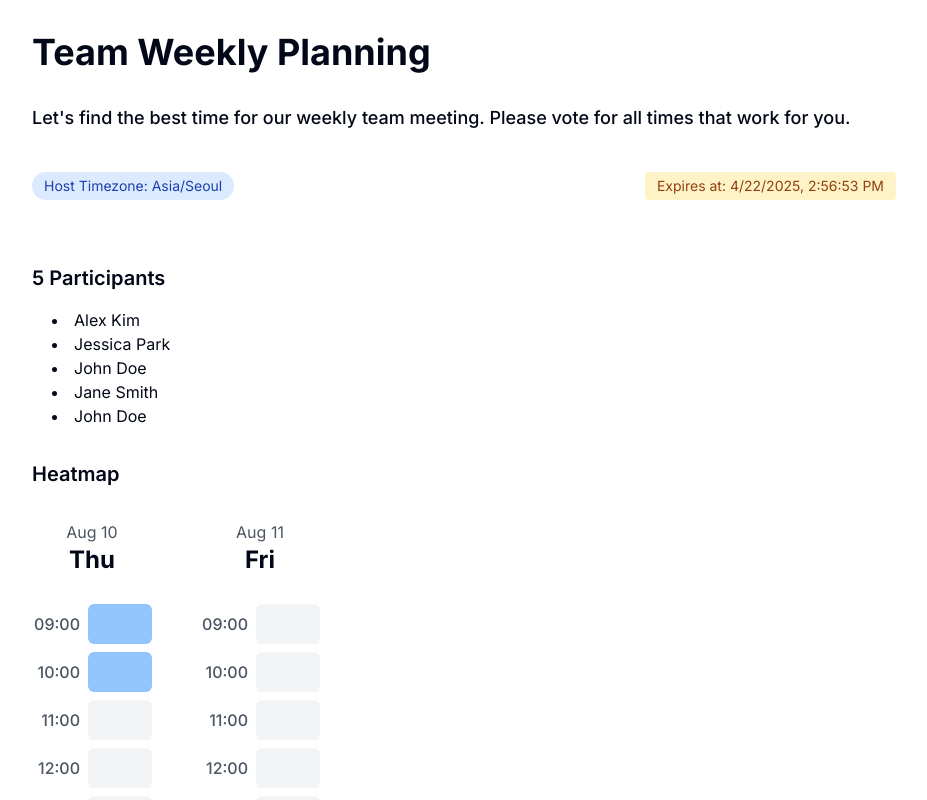
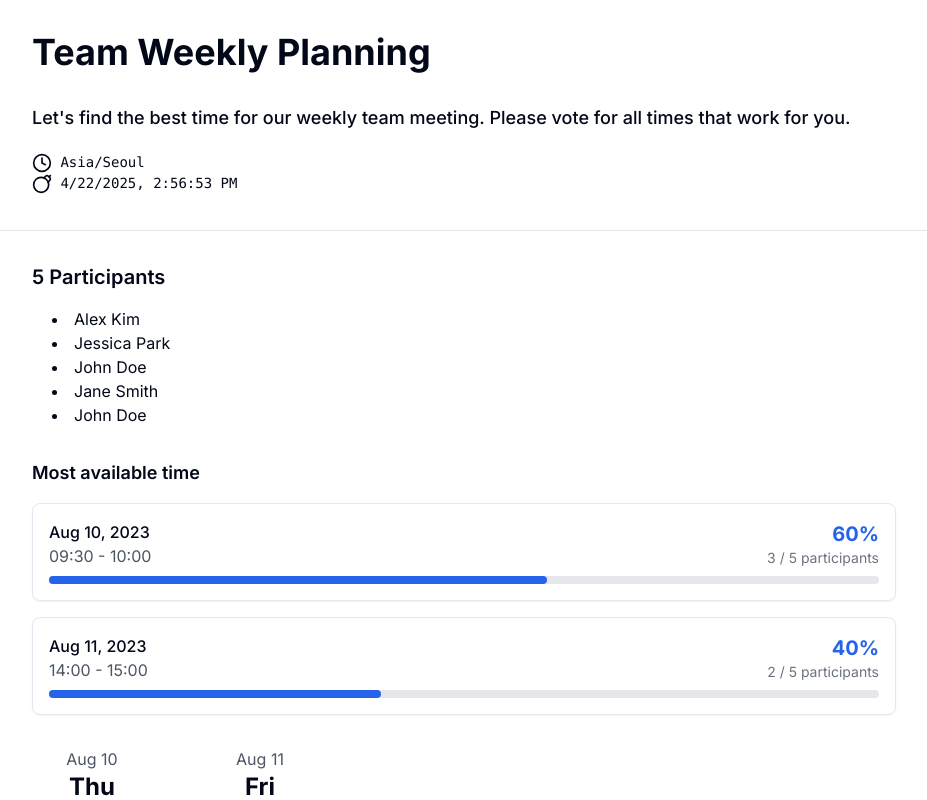
Before and after one commit to Tae-uni/syncup, a Next.js app in the folder client/: page /sync/1 in a window 1280 px wide. Shown: the top 800 px of the page, without its empty margins (176-1103 px from the left). Built offline with nearby package versions, Linux system fonts and the light colour scheme.

Commit message:
:sparkles: (components) implement component for displaying most available time

```diff
--- a/client/src/app/sync/[id]/page.tsx
+++ b/client/src/app/sync/[id]/page.tsx
@@ -2,7 +2,9 @@
 
 import { useEffect, useState } from "react";
 import { useParams } from "next/navigation";
+import { BombIcon, ClockIcon } from "lucide-react";
 
+import MostAvailableTimes from "@/components/sync/MostAvailableTimes";
 import TimeGridHeatmap from "@/components/sync/TimeGridHeatmap";
 import { Skeleton } from "@/components/ui/skeleton";
 import { Button } from "@/components/ui/button";
@@ -52,6 +54,7 @@ export default function SyncView() {
   //   return <ErrorDisplay message="Sync not found" />
   // }
 
+  // Mock data
   const syncData: SyncData = {
     id: "mock-id-1",
     title: "Team Weekly Planning",
@@ -64,7 +67,7 @@ export default function SyncView() {
         id: "to1",
         syncId: "mock-id-1",
         date: "2023-08-10",
-        startTime: "09:00:00",
+        startTime: "09:30:00",
         endTime: "10:00:00",
         createdByParticipantId: null,
         createdAt: new Date().toISOString(),
@@ -163,18 +166,16 @@ export default function SyncView() {
         {syncData.description && (
           <h2 className="text-lg font-medium mb-4">{syncData.description}</h2>
         )}
-        <div className="mt-10 flex justify-between">
-          <div className="bg-blue-100 text-blue-800 px-3 py-1 rounded-full text-sm">
-            Host Timezone: {syncData.timeZone}
-          </div>
+        <div className="py-1 text-sm font-mono">
+          <ClockIcon className="w-5 h-5 inline-block" /> {syncData.timeZone}
           {syncData.expiresAt && (
-            <div className="bg-amber-100 text-amber-800 px-3 py-1 rounded-sm text-sm">
-              Expires at: {new Date(syncData.expiresAt).toLocaleString()}
+            <div className="font-mono">
+              <BombIcon className="w-5 h-5 inline-block" /> {new Date(syncData.expiresAt).toLocaleString()}
             </div>
           )}
         </div>
       </header>
-
+      <hr className="mx-4"/>
       <section className="container mx-auto px-4 py-8 max-w-4xl">
         <section className="mb-8">
           <h2 className="text-xl font-semibold mb-4">{syncData.participants.length} Participants</h2>
@@ -185,8 +186,16 @@ export default function SyncView() {
           </ul>
         </section>
 
-        <section className="mb-8">
-          <h2 className="text-xl font-semibold mb-4">Heatmap</h2>
+        <section>
+          <h2 className="text-lg font-semibold mb-4">
+            Most available time
+          </h2>
+          {/* Most available time */}
+          <MostAvailableTimes
+            timeOptions={syncData.timeOptions}
+            totalParticipants={syncData.participants.length}
+            limit={2}
+          />
           {/* Heatmap component */}
           <TimeGridHeatmap
             dates={dates}
@@ -195,11 +204,9 @@ export default function SyncView() {
             totalParticipants={syncData.participants.length}
           />
         </section>
-        <section>
-          <h2 className="text-lg font-semibold mb-4">
-            Most available time:
-            {/* TODO: Show the most available time */}
-          </h2>
+
+        <section className="mb-8">
+          <h2 className="text-xl font-semibold mb-4">Heatmap</h2>
         </section>
       </section>
 
--- /dev/null
+++ b/client/src/components/sync/MostAvailableTimes.tsx
@@ -0,0 +1,87 @@
+import { SyncData } from "@/types/sync";
+import { enUS } from "date-fns/locale";
+import { parse, format } from "date-fns";
+
+interface MostAvailableTimesProps {
+  timeOptions: SyncData["timeOptions"];
+  totalParticipants: number;
+  limit?: number;
+}
+
+export default function MostAvailableTimes({
+  timeOptions,
+  totalParticipants,
+  limit = 2
+}: MostAvailableTimesProps) {
+  // Get the most available times
+  const mostAvailableTimes = getMostAvailableTimes(timeOptions, totalParticipants, limit);
+
+  // Format the date (remove seconds)
+  function formatDate(dateStr: string) {
+    const date = parse(dateStr, "yyyy-MM-dd", new Date());
+    return format(date, "MMM d, yyyy", { locale: enUS });
+  }
+
+  function formatTime(timeStr: string) {
+    return timeStr.slice(0, 5);
+  }
+
+  return (
+    <div className="mt-4">
+      {mostAvailableTimes.length === 0 ? (
+        <p className="text-gray-500">No votes yet</p>
+      ) : (
+        <div className="space-y-4">
+          {mostAvailableTimes.map((time, index) => (
+            <div
+              key={index}
+              className="bg-white border rounded-lg p-4 shadow-sm"
+            >
+              <div className="flex justify-between items-center">
+                <div>
+                  <h4 className="font-medium">{formatDate(time.date)}</h4>
+                  <p className="text-gray-600">
+                    {formatTime(time.startTime)} - {formatTime(time.endTime)}
+                  </p>
+                </div>
+                <div className="text-right">
+                  <div className="text-xl font-bold text-blue-600">
+                    {time.percentage}%
+                  </div>
+                  <div className="text-sm text-gray-500">
+                    {time.voteCount} / {totalParticipants} participants
+                  </div>
+                </div>
+              </div>
+
+              {/* Progress bar */}
+              <div className="mt-2 w-full bg-gray-200 rounded-full h-2">
+                <div className="bg-blue-600 h-2 rounded-full" style={{ width: `${time.percentage}%` }}>
+
+                </div>
+              </div>
+            </div>
+          ))}
+        </div>
+      )}
+    </div>
+  );
+}
+
+function getMostAvailableTimes(
+  timeOptions: SyncData["timeOptions"],
+  totalParticipants: number,
+  limit?: number
+) {
+  const voteCountMap = timeOptions.map(opt => ({
+    date: opt.date,
+    startTime: opt.startTime,
+    endTime: opt.endTime,
+    voteCount: opt.votes.length,
+    percentage: Math.round((opt.votes.length / totalParticipants) * 100),
+  }));
+
+  return voteCountMap
+    .sort((a, b) => b.voteCount - a.voteCount)
+    .slice(0, limit);
+}
```
